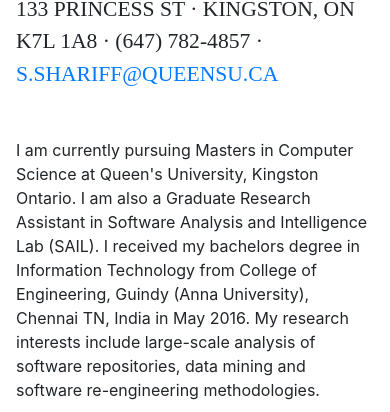
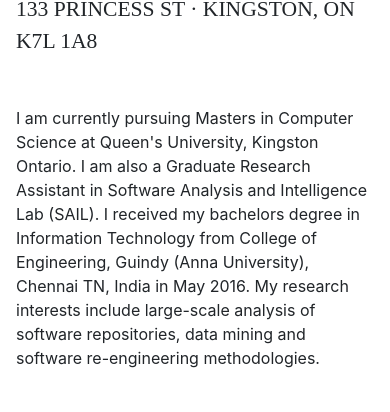
Before and after one commit to shahnazmshariff/shahnazmshariff.github.io, a website with bundled scripts: page index.html in a window 390 px wide. Shown: the part 237-649 px from the top of the page. Built offline with nearby package versions, Linux system fonts and the light colour scheme; a web font is replaced by a local one.

Commit message:
remove phone number, email ID

```diff
--- a/index.html
+++ b/index.html
@@ -68,8 +68,7 @@
           <h1 class="mb-0">Shahnaz
             <span class="text-primary">Shariff</span>
           </h1>
-          <div class="subheading mb-5">133 Princess St · Kingston, ON K7L 1A8 · (647) 782-4857 ·
-            <a href="mailto:name@email.com">s.shariff@queensu.ca</a>
+          <div class="subheading mb-5">133 Princess St · Kingston, ON K7L 1A8
           </div>
           <p class="mb-5">I am currently pursuing Masters in Computer Science at Queen's University, Kingston Ontario. I am also a Graduate Research Assistant in Software Analysis and Intelligence Lab (SAIL). I received my bachelors degree in Information Technology from College of Engineering, Guindy (Anna University), Chennai TN, India in May 2016. My research interests include large-scale analysis of software repositories, data mining and software re-engineering methodologies.  </p>
           <ul class="list-inline list-social-icons mb-0">
```
